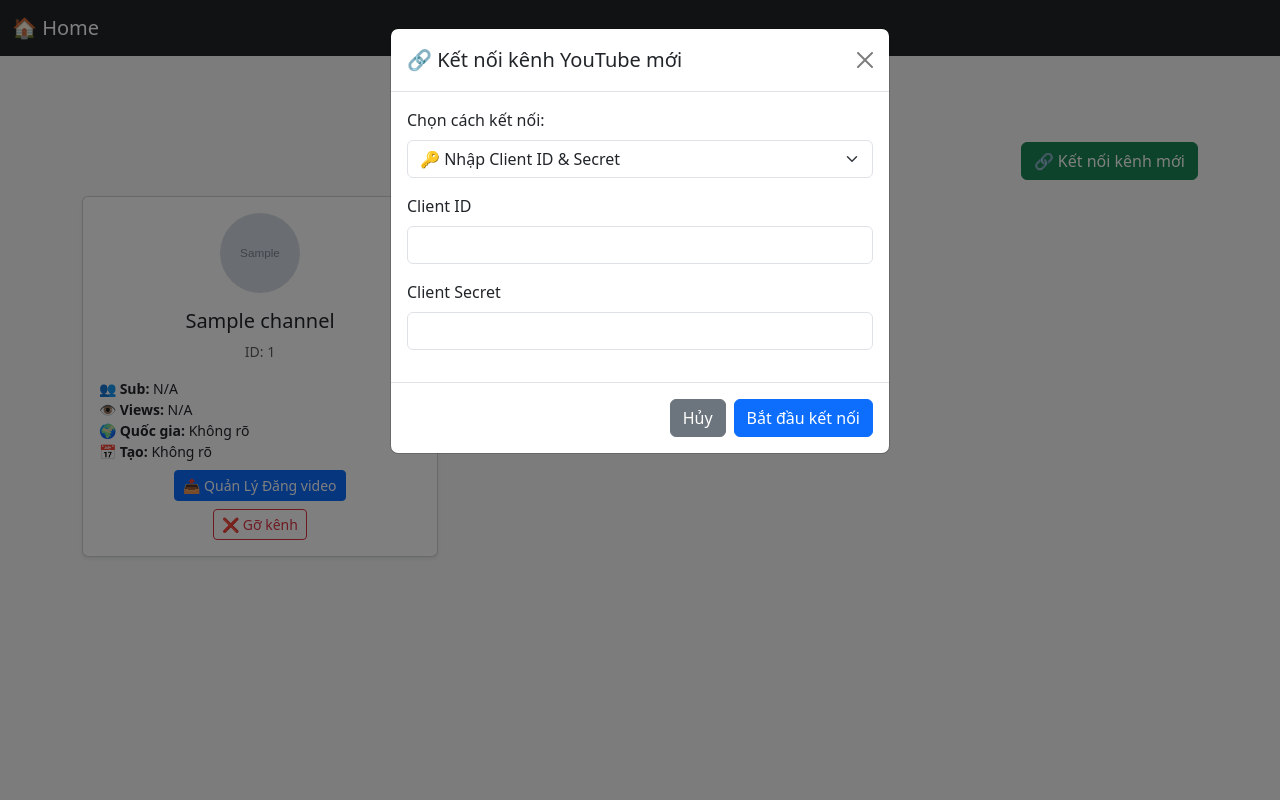
After one commit to tamkg/auto_create_video, a Flask app: page /social/youtube/channels in a window 1280 px wide, after a click on "🔗 Kết nối kênh mới". The commit adds this page. Run offline with Flask 3, Linux system fonts and the light colour scheme; tables that the repository leaves empty hold one stand-in row (values such as "Sample post"); grey boxes marked "Sample" are stand-in pictures.

Commit message:
connect ytb

```diff
--- a/app.py
+++ b/app.py
@@ -10,6 +10,7 @@
 from blueprints.create_videos.routes import video_bp
 from blueprints.audio_tools.routes import audio_tools_bp
 from blueprints.create_images.routes import create_images_bp
+from blueprints.socials.routes import social_bp
 
 import os
 import logging
@@ -46,6 +47,7 @@
     app.register_blueprint(video_bp, url_prefix='/create_video')
     app.register_blueprint(audio_tools_bp, url_prefix='/audio')
     app.register_blueprint(create_images_bp, url_prefix='/create_images')
+    app.register_blueprint(social_bp, url_prefix='/social')
 
     with app.app_context():
         db.create_all()
@@ -55,4 +57,4 @@
 
 if __name__ == "__main__":
     app = create_app()
-    app.run(host="0.0.0.0", debug=True, port=5678)
+    app.run(host="0.0.0.0", debug=True, port=5000)
--- /dev/null
+++ b/blueprints/socials/routes.py
@@ -0,0 +1,247 @@
+from flask import Blueprint, render_template, request, redirect, url_for, session, flash
+from models import YouTubeChannel
+from extensions import db
+import os
+import json
+import requests
+from datetime import datetime
+from werkzeug.utils import secure_filename
+from google_auth_oauthlib.flow import Flow
+from google.oauth2.credentials import Credentials
+from googleapiclient.discovery import build
+from google.auth.transport.requests import Request
+
+# ✅ Bỏ cảnh báo HTTPS
+os.environ['OAUTHLIB_INSECURE_TRANSPORT'] = '1'
+
+social_bp = Blueprint('social', __name__, template_folder='templates')
+
+# ✅ Thư mục lưu file client_secret.json
+UPLOAD_FOLDER = 'uploaded_credentials'
+os.makedirs(UPLOAD_FOLDER, exist_ok=True)
+
+# ✅ Scopes OAuth
+SCOPES = [
+    "https://www.googleapis.com/auth/youtube.readonly",
+    "https://www.googleapis.com/auth/youtube.upload",
+    "https://www.googleapis.com/auth/youtube"
+]
+
+# ✅ Làm mới token nếu hết hạn và cập nhật lại DB
+def get_fresh_credentials_and_update_db(channel: YouTubeChannel):
+    try:
+        creds_data = json.loads(channel.credentials_json)
+        creds = Credentials.from_authorized_user_info(creds_data)
+
+        if not creds.valid:
+            if creds.expired and creds.refresh_token:
+                creds.refresh(Request())
+                channel.credentials_json = creds.to_json()
+                channel.token_expiry = creds.expiry
+                db.session.commit()
+            else:
+                print("❌ Không thể làm mới token.")
+                return None
+        return creds
+    except Exception as e:
+        print("❌ Lỗi refresh credentials:", e)
+        return None
+
+# ✅ Lấy thông tin kênh từ credentials
+def get_channel_info_from_credentials(credentials_json_str):
+    try:
+        channel = YouTubeChannel.query.filter_by(credentials_json=credentials_json_str).first()
+        if not channel:
+            return None
+
+        creds = get_fresh_credentials_and_update_db(channel)
+        if not creds:
+            return None
+
+        youtube = build("youtube", "v3", credentials=creds)
+        response = youtube.channels().list(part="snippet,statistics", mine=True).execute()
+
+        if "items" not in response or not response["items"]:
+            return None
+
+        info = response["items"][0]
+        snippet = info["snippet"]
+        stats = info.get("statistics", {})
+
+        return {
+            "title": snippet["title"],
+            "thumbnail": snippet["thumbnails"]["default"]["url"],
+            "description": snippet.get("description"),
+            "published_at": snippet.get("publishedAt"),
+            "country": snippet.get("country", "Không rõ"),
+            "subscribers": stats.get("subscriberCount", "N/A"),
+            "views": stats.get("viewCount", "N/A"),
+        }
+    except Exception as e:
+        print("❌ Lỗi lấy thông tin kênh:", e)
+        return None
+
+@social_bp.route('/')
+def index():
+    return render_template('socials/index.html')
+
+@social_bp.route("/youtube/channels", endpoint="list_youtube_channels")
+def list_youtube_channels():
+    channels = YouTubeChannel.query.all()
+    enriched_channels = []
+
+    for channel in channels:
+        info = get_channel_info_from_credentials(channel.credentials_json)
+        if info:
+            enriched_channels.append({
+                "title": info["title"],
+                "channel_id": channel.channel_id,
+                "thumbnail_url": info["thumbnail"],
+                "subscribers": info["subscribers"],
+                "views": info["views"],
+                "country": info["country"],
+                "published_at": info["published_at"]
+            })
+        else:
+            enriched_channels.append({
+                "title": channel.title or "Không lấy được",
+                "channel_id": channel.channel_id,
+                "thumbnail_url": channel.thumbnail_url,
+                "subscribers": "N/A",
+                "views": "N/A",
+                "country": "Không rõ",
+                "published_at": None
+            })
+
+    return render_template("socials/youtube_channels.html", channels=enriched_channels)
+
+@social_bp.route("/youtube/connect/form", methods=["POST"], endpoint="connect_youtube_form")
+def connect_youtube_form():
+    auth_method = request.form.get("auth_method")
+
+    if auth_method == "manual":
+        client_id = request.form.get("client_id")
+        client_secret = request.form.get("client_secret")
+
+        if not client_id or not client_secret:
+            flash("Vui lòng nhập đầy đủ Client ID và Secret", "danger")
+            return redirect(url_for("social.list_youtube_channels"))
+
+        session["auth_type"] = "manual"
+        session["client_config"] = {
+            "installed": {
+                "client_id": client_id,
+                "client_secret": client_secret,
+                "redirect_uris": ["http://localhost:5000/social/youtube/oauth/callback"],
+                "auth_uri": "https://accounts.google.com/o/oauth2/auth",
+                "token_uri": "https://oauth2.googleapis.com/token"
+            }
+        }
+
+    elif auth_method == "file":
+        file = request.files.get("client_file")
+        if not file or file.filename == '':
+            flash("Chưa chọn file JSON hợp lệ", "danger")
+            return redirect(url_for("social.list_youtube_channels"))
+
+        filename = secure_filename(file.filename)
+        filepath = os.path.join(UPLOAD_FOLDER, filename)
+        file.save(filepath)
+
+        with open(filepath, "r") as f:
+            config = json.load(f)
+
+        session["auth_type"] = "file"
+        session["client_config"] = config
+
+    else:
+        flash("Phương thức kết nối không hợp lệ", "danger")
+        return redirect(url_for("social.list_youtube_channels"))
+
+    return redirect(url_for("social.youtube_oauth_start"))
+
+@social_bp.route("/youtube/oauth/start", endpoint="youtube_oauth_start")
+def youtube_oauth_start():
+    config = session.get("client_config")
+    if not config:
+        return "Chưa có cấu hình OAuth", 400
+
+    flow = Flow.from_client_config(
+        config,
+        scopes=SCOPES,
+        redirect_uri="http://localhost:5000/social/youtube/oauth/callback"
+    )
+
+    auth_url, state = flow.authorization_url(
+        access_type="offline",
+        include_granted_scopes="true",
+        prompt="consent"
+    )
+
+    session["oauth_state"] = state
+    return redirect(auth_url)
+
+@social_bp.route("/youtube/oauth/callback")
+def youtube_oauth_callback():
+    state = session.get("oauth_state")
+    config = session.get("client_config")
+    auth_type = session.get("auth_type")
+
+    if not state or not config or not auth_type:
+        return "Thiếu thông tin xác thực", 400
+
+    flow = Flow.from_client_config(
+        config,
+        scopes=SCOPES,
+        state=state,
+        redirect_uri="http://localhost:5000/social/youtube/oauth/callback"
+    )
+
+    flow.fetch_token(authorization_response=request.url)
+    credentials = flow.credentials
+
+    headers = {"Authorization": f"Bearer {credentials.token}"}
+    response = requests.get("https://www.googleapis.com/youtube/v3/channels?part=snippet&mine=true", headers=headers)
+    data = response.json()
+
+    if "items" not in data or not data["items"]:
+        flash("Không lấy được thông tin kênh", "danger")
+        return redirect(url_for("social.list_youtube_channels"))
+
+    item = data["items"][0]
+    info = item["snippet"]
+
+    channel = YouTubeChannel.query.filter_by(channel_id=item["id"]).first()
+    if not channel:
+        channel = YouTubeChannel(channel_id=item["id"])
+
+    channel.title = info["title"]
+    channel.thumbnail_url = info["thumbnails"]["default"]["url"]
+    channel.token_expiry = credentials.expiry
+    channel.credentials_json = credentials.to_json()
+
+    if auth_type == "manual":
+        installed = config.get("installed", {})
+        channel.client_id = installed.get("client_id")
+        channel.client_secret = installed.get("client_secret")
+    else:
+        channel.client_id = None
+        channel.client_secret = None
+
+    db.session.add(channel)
+    db.session.commit()
+
+    flash(f"Kết nối thành công với kênh: {info['title']}", "success")
+    return redirect(url_for("social.list_youtube_channels"))
+
+@social_bp.route("/youtube/delete/<channel_id>", methods=["POST"], endpoint="delete_youtube_channel")
+def delete_youtube_channel(channel_id):
+    channel = YouTubeChannel.query.filter_by(channel_id=channel_id).first()
+    if not channel:
+        flash("Không tìm thấy kênh cần xoá", "danger")
+        return redirect(url_for("social.list_youtube_channels"))
+
+    db.session.delete(channel)
+    db.session.commit()
+    flash(f"Đã xoá kênh: {channel.title}", "success")
+    return redirect(url_for("social.list_youtube_channels"))
--- /dev/null
+++ b/blueprints/socials/templates/socials/youtube_channels.html
@@ -0,0 +1,101 @@
+{% extends "base.html" %}
+{% block title %}Kênh YouTube Đã Kết Nối{% endblock %}
+
+{% block content %}
+<h2 class="text-center mb-4">📺 Kênh YouTube Đã Kết Nối</h2>
+
+<!-- Nút mở popup -->
+<div class="mb-3 text-end">
+    <button class="btn btn-success" data-bs-toggle="modal" data-bs-target="#connectModal">
+        🔗 Kết nối kênh mới
+    </button>
+</div>
+
+<!-- Danh sách kênh -->
+<div class="row g-4">
+    {% for channel in channels %}
+    <div class="col-md-4">
+        <div class="card shadow-sm h-100">
+<div class="card-body text-center">
+    <img src="{{ channel.thumbnail_url }}" class="rounded-circle mb-3" width="80" height="80">
+    <h5 class="card-title">{{ channel.title }}</h5>
+    <p class="text-muted small">ID: {{ channel.channel_id }}</p>
+
+    <!-- Thêm thông tin chi tiết -->
+    <ul class="list-unstyled mb-2 small text-start">
+        <li><strong>👥 Sub:</strong> {{ channel.subscribers | default('N/A') }}</li>
+        <li><strong>👁️ Views:</strong> {{ channel.views | default('N/A') }}</li>
+        <li><strong>🌍 Quốc gia:</strong> {{ channel.country | default('Không rõ') }}</li>
+        <li><strong>📅 Tạo:</strong>
+            {{ channel.published_at[:10] if channel.published_at else 'Không rõ' }}
+        </li>
+    </ul>
+
+    <a href="#" class="btn btn-primary btn-sm">📤 Quản Lý Đăng video</a>
+    <form method="POST" action="{{ url_for('social.delete_youtube_channel', channel_id=channel.channel_id) }}" onsubmit="return confirm('Bạn có chắc muốn xoá kênh này?');">
+        <button type="submit" class="btn btn-outline-danger btn-sm mt-2">❌ Gỡ kênh</button>
+    </form>
+</div>
+
+        </div>
+    </div>
+    {% endfor %}
+</div>
+
+<!-- Modal Popup -->
+<div class="modal fade" id="connectModal" tabindex="-1" aria-labelledby="connectModalLabel" aria-hidden="true">
+  <div class="modal-dialog">
+    <div class="modal-content">
+      <form method="POST" action="{{ url_for('social.connect_youtube_form') }}" enctype="multipart/form-data">
+        <div class="modal-header">
+          <h5 class="modal-title" id="connectModalLabel">🔗 Kết nối kênh YouTube mới</h5>
+          <button type="button" class="btn-close" data-bs-dismiss="modal" aria-label="Đóng"></button>
+        </div>
+        <div class="modal-body">
+          <!-- Lựa chọn phương thức kết nối -->
+          <div class="mb-3">
+            <label class="form-label">Chọn cách kết nối:</label>
+            <select class="form-select" id="authMethod" name="auth_method" required onchange="toggleAuthMethod()">
+              <option value="manual">🔑 Nhập Client ID & Secret</option>
+              <option value="file">📁 Upload file JSON</option>
+            </select>
+          </div>
+
+          <!-- Nhập thủ công -->
+          <div id="manualFields">
+            <div class="mb-3">
+                <label for="client_id" class="form-label">Client ID</label>
+                <input type="text" class="form-control" id="client_id" name="client_id">
+            </div>
+            <div class="mb-3">
+                <label for="client_secret" class="form-label">Client Secret</label>
+                <input type="text" class="form-control" id="client_secret" name="client_secret">
+            </div>
+          </div>
+
+          <!-- Upload file -->
+          <div id="fileField" class="d-none">
+            <div class="mb-3">
+                <label for="client_file" class="form-label">Chọn file client_secret.json</label>
+                <input type="file" class="form-control" id="client_file" name="client_file" accept=".json">
+            </div>
+          </div>
+
+        </div>
+        <div class="modal-footer">
+          <button type="button" class="btn btn-secondary" data-bs-dismiss="modal">Hủy</button>
+          <button type="submit" class="btn btn-primary">Bắt đầu kết nối</button>
+        </div>
+      </form>
+    </div>
+  </div>
+</div>
+
+<script>
+function toggleAuthMethod() {
+    const method = document.getElementById("authMethod").value;
+    document.getElementById("manualFields").classList.toggle("d-none", method !== "manual");
+    document.getElementById("fileField").classList.toggle("d-none", method !== "file");
+}
+</script>
+{% endblock %}
--- a/templates/base.html
+++ b/templates/base.html
@@ -6,6 +6,9 @@
     <!-- <link href="https://cdn.jsdelivr.net/npm/bootstrap@5.3.0/dist/css/bootstrap.min.css" rel="stylesheet"> -->
 
     <link href="https://cdn.jsdelivr.net/npm/bootstrap@5.3.3/dist/css/bootstrap.min.css" rel="stylesheet">
+    <!-- Font Awesome 6 -->
+    <link rel="stylesheet" href="https://cdnjs.cloudflare.com/ajax/libs/font-awesome/6.5.0/css/all.min.css">
+
     {% block head_extra %}{% endblock %}
 </head>
 <body class="bg-light">
--- a/templates/index.html
+++ b/templates/index.html
@@ -31,5 +31,9 @@
         <a href="{{ url_for('create_images.index') }}" class="btn btn-danger w-100">🖼️ Tạo Ảnh</a>
     </div>
 
+    <div class="col-md-3">
+        <a href="{{ url_for('social.index') }}" class="btn btn-dark w-100">🌐 Quản lý Mạng Xã Hội</a>
+    </div>
+
 </div>
 {% endblock %}
```
Also changed, not shown: blueprints/socials/templates/socials/index.html (added, +35 -0 lines), models.py (+43 -0 lines).
